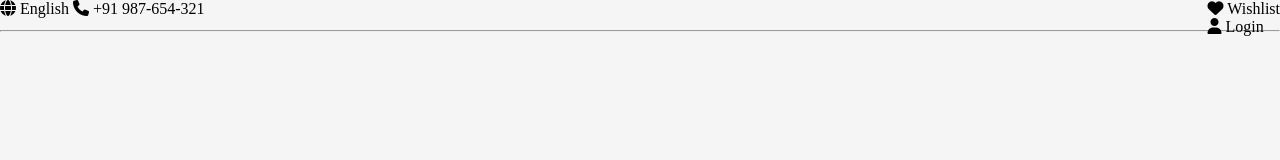
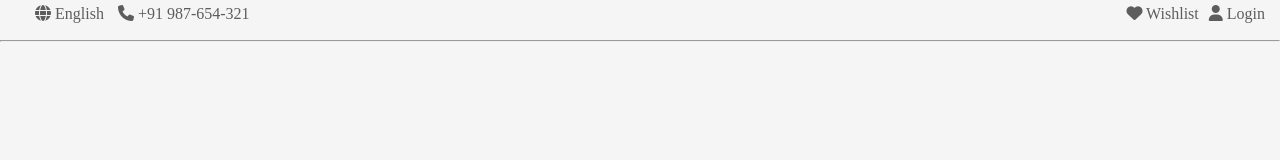
Before and after one commit to Eshwar-C-06/ShadowFox-E-Com, a plain HTML site: page index.html in a window 1280 px wide. Drawn offline with Linux system fonts and the light colour scheme.

Commit message:
started with topbar 18-05-2025

```diff
--- a/style.css
+++ b/style.css
@@ -9,6 +9,19 @@ body{
 .top-bar{
     width: 100%;
     height: 30px;
+    padding: 5px;
     display: flex;
+    color: rgb(93, 93, 93);
     justify-content: space-between;
 }
+.top-left{
+    padding: 0.3px 20px;
+}
+
+.top-right{
+    padding: 0.2px 20px;
+    display:flex;
+}
+.top-right p,.top-left span{
+    padding-left: 10px;
+}
```
